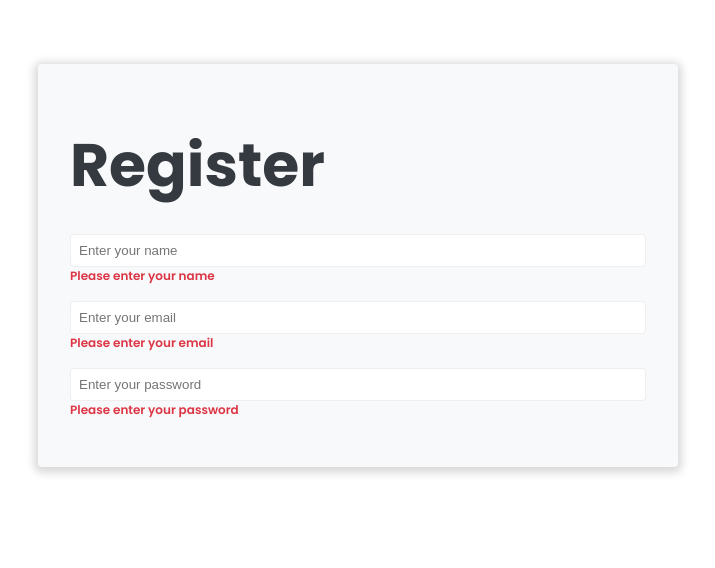
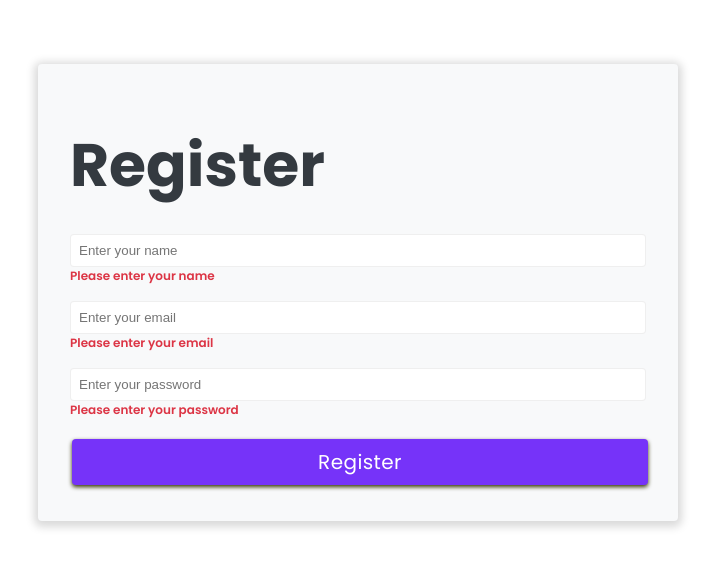
Before and after one commit to spectr-e/react-projects, a React (Vite) app: page / in a window 1280 px wide. Shown: the top 568 px of the page, without its empty margins (282-997 px from the left). Built offline with nearby package versions, Linux system fonts and the light colour scheme.

Commit message:
feat(RegistrationForm): Add submit button to the form

```diff
--- a/src/Projects/15-registration-form-app/RegistrationForm.jsx
+++ b/src/Projects/15-registration-form-app/RegistrationForm.jsx
@@ -1,4 +1,4 @@
-import { Title } from '../../components'
+import { Button, Title } from '../../components'
 
 const RegistrationForm = () => {
   return (
@@ -6,18 +6,23 @@ const RegistrationForm = () => {
       <div className='container bg-light text-dark mt-4 p-2 shadow-sm border-5 w-50'>
         <Title title={'Register'} />
         <form action='' className=''>
+          {/* Name Field */}
           <div className='form-group'>
             <input type='text' placeholder='Enter your name' name='fullname' />
             <label htmlFor='fullname' className='text-danger font-sm'>
               Please enter your name
             </label>
           </div>
+
+          {/* Email Field */}
           <div className='form-group'>
             <input type='email' placeholder='Enter your email' name='email' />
             <label htmlFor='email' className='text-danger font-sm'>
               Please enter your email
             </label>
           </div>
+
+          {/* Password Field */}
           <div className='form-group'>
             <input
               type='password'
@@ -28,6 +33,9 @@ const RegistrationForm = () => {
               Please enter your password
             </label>
           </div>
+
+          {/* Submit Button */}
+          <Button classes={'btn-primary btn-lg btn-block'} text='Register' />
         </form>
       </div>
     </div>
```
